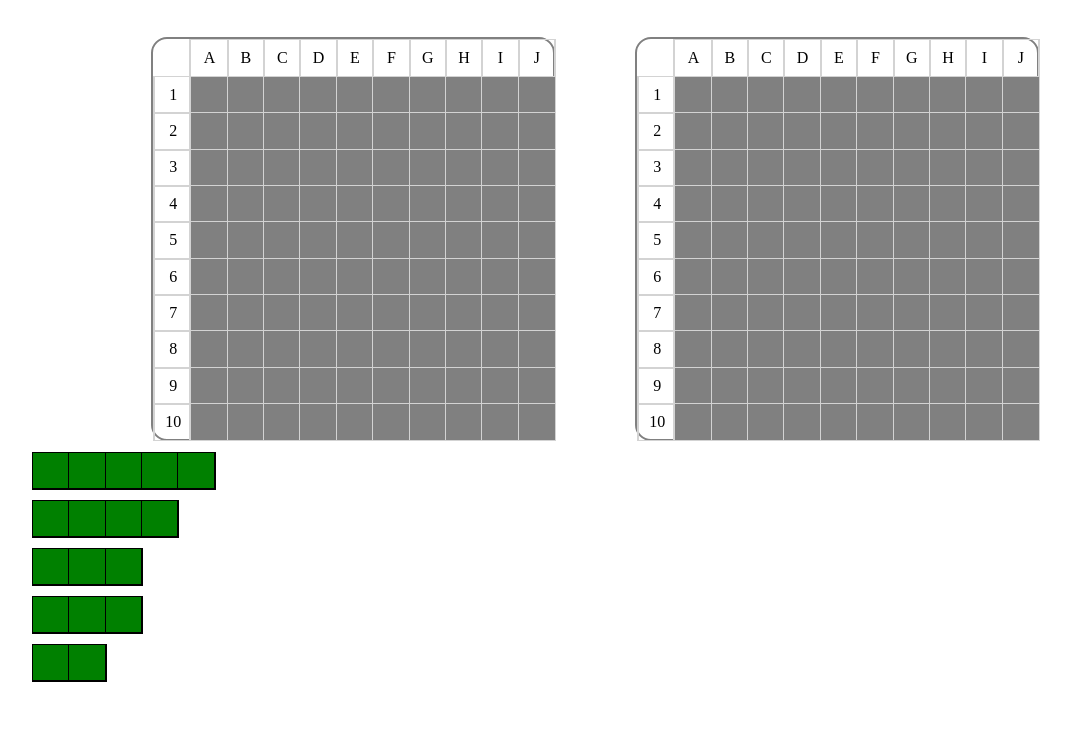
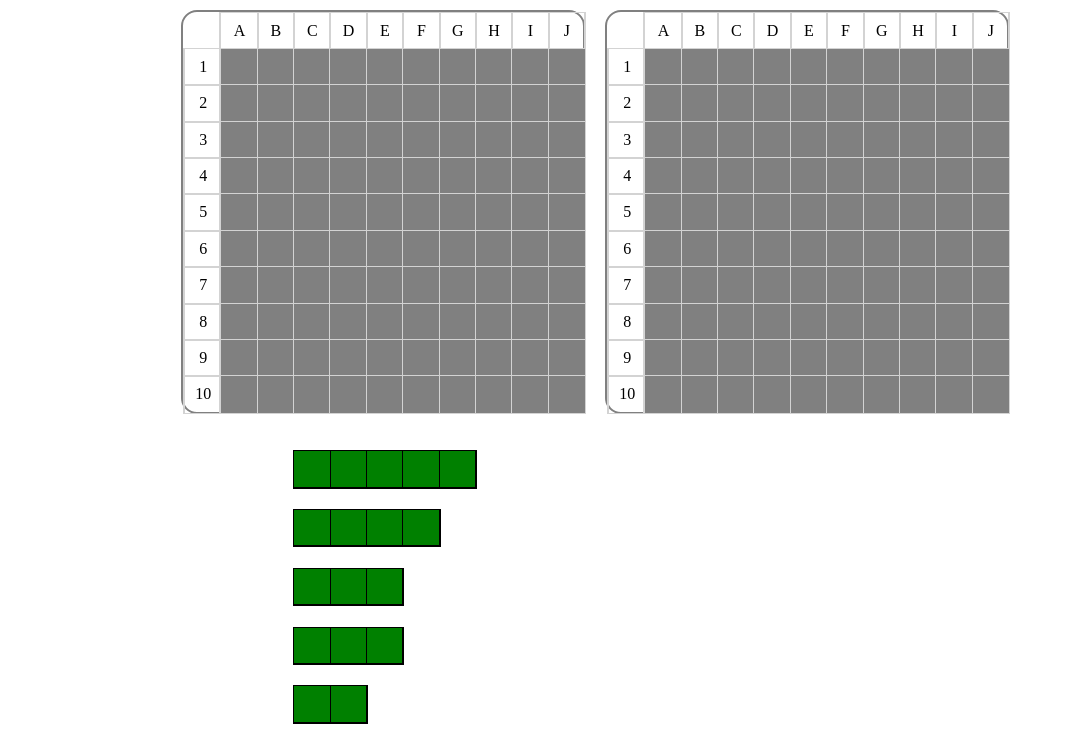
Before and after one commit to Behindtheboard/battleships, a website built with webpack: page src/index.html in a window 1280 px wide. Shown: the part 108-857 px from the top of the page, without its empty margins (45-1116 px from the left). After the commit the page ends 832 px from the top, so only its background shows below. Built offline with nearby package versions, Linux system fonts and the light colour scheme.

Commit message:
Refactor renderShips

```diff
--- a/src/modules/game.js
+++ b/src/modules/game.js
@@ -155,7 +155,6 @@ export function placeShipHandler(elementId, player1, player2) {
 
     boardDivs.forEach((cell) => {
       const rect = cell.getBoundingClientRect();
-      const parentRect = draggableParent.getBoundingClientRect();
       if (
         e.clientX >= rect.left &&
         e.clientX <= rect.right &&
@@ -190,7 +189,6 @@ export function placeShipHandler(elementId, player1, player2) {
     if (!snapped) {
       draggable.style.left = `${originalX}`;
       draggable.style.top = `${originalY}`;
-      renderShipFlip(isVertical, elementId, isDragging, player1);
     }
     const startBattleBtn = document.getElementById("start-battle-btn");
     if (player1.fleet.length === 5) {
@@ -237,3 +235,7 @@ export default function init() {
   // renderStartMenu(startHandler);
   initComputerGame();
 }
+
+// window.addEventListener("mousemove", (event) => {
+//   console.log(`Mouse X: ${event.clientX}, Mouse Y: ${event.clientY}`);
+// });
--- a/src/modules/renderUI.js
+++ b/src/modules/renderUI.js
@@ -47,7 +47,6 @@ function createOverlay() {
 }
 
 // Board Grid Letter and Numbers
-
 export function renderXY() {
   const leftRow = document.querySelector("div#left-row");
   const rightRow = document.querySelector("div#right-row");
@@ -71,7 +70,6 @@ export function renderXY() {
 }
 
 // Board Grid UI
-
 export function renderBoard(player, isNewGame) {
   const leftBoard = document.getElementById("left-board");
   const rightBoard = document.getElementById("right-board");
@@ -120,7 +118,6 @@ export function renderBoard(player, isNewGame) {
 }
 
 // Ship UI
-
 export function renderShips(player, isNewGame) {
   const leftShipsContainer = document.getElementById("left-ships");
   const rightShipsContainer = document.getElementById("right-ships");
@@ -128,15 +125,15 @@ export function renderShips(player, isNewGame) {
 
   playerAlt === "1"
     ? (leftShipsContainer.innerHTML = "")
-    : rightShipsContainer.innerHTML == "";
-
+    : (rightShipsContainer.innerHTML = "");
   // Render ships and # of inner boxes
   function buildShips(side, sideContainer) {
+    const letter = side[0];
     const shipClasses = [Carrier, Battleship, Destroyer, Submarine, Patrol];
     shipClasses.forEach((ship) => {
       const shipName = ship.name[0].toLowerCase() + ship.name.slice(1);
       const newShip = document.createElement("div");
-      newShip.id = `${side}${shipName}`;
+      newShip.id = `${letter}${shipName}`;
       newShip.classList.add("ships");
       for (let i = 0; i < ship.divLength; i++) {
         const newDiv = document.createElement("div");
@@ -146,14 +143,13 @@ export function renderShips(player, isNewGame) {
       sideContainer.appendChild(newShip);
     });
   }
-
   // Allow ship grab and flip
   function activeSelect(isNewGame, side) {
     if (isNewGame) {
       document.querySelectorAll(`#${side}-ships .ships`).forEach((ship) => {
         ship.style.position = "absolute";
       });
-      renderShipFlip(false);
+      shipPosition(side);
       renderStartBattleBtn();
     } else {
       document.querySelectorAll(`#${side}-ships .ships`).forEach((ship) => {
@@ -162,8 +158,7 @@ export function renderShips(player, isNewGame) {
       });
     }
   }
-
-  // Ship inner boxes dynamically match board boxes
+  // Dynamically size ship inner boxes to board boxes
   function shipBoxSize(side) {
     const sourceSize = document.querySelector("#left-row > :first-child");
     const shipBoxes = document.querySelectorAll(`#${side}-ships .shipBox`);
@@ -173,30 +168,44 @@ export function renderShips(player, isNewGame) {
       shipBox.style.height = `${rect.height - 3}px`;
     });
   }
-
+  // Dynamically position grabbable ships dynamically relative to board
+  function shipPosition(side) {
+    const source = document.getElementById(`${side}-box`);
+    const rect = source.getBoundingClientRect();
+    const squareHeight = (rect.bottom - rect.top) / 11;
+    const boardWidth = rect.right - rect.left;
+    const boardCenter = boardWidth / 3.6 + rect.left;
+    const bottom = rect.bottom + squareHeight;
+    let topPos = bottom;
+    document.querySelectorAll(`#${side}-ships .ships`).forEach((ship) => {
+      ship.style.top = `${topPos}px`;
+      ship.style.left = `${boardCenter}px`;
+      topPos += (squareHeight / 1.25) * 2;
+    });
+  }
   // Ship features depending on player
-  switch (playerAlt) {
-    case "robo":
-      buildShips("r", rightShipsContainer);
-      shipBoxSize("right");
-      activeSelect(false, "right");
-      window.addEventListener("resize", shipBoxSize("right"));
-      break;
-    case "1":
-      buildShips("l", leftShipsContainer);
-      shipBoxSize("left");
-      activeSelect(isNewGame, "left");
-      window.addEventListener("resize", shipBoxSize("left"));
-      break;
-    case "2":
-      buildShips("r", rightShipsContainer);
-      shipBoxSize("right");
-      activeSelect(isNewGame, "right");
-      window.addEventListener("resize", shipBoxSize("right"));
-      break;
+  let side;
+  if (playerAlt === "robo") {
+    side = "right";
+    buildShips(side, rightShipsContainer);
+    activeSelect(false, side);
   }
+  if (playerAlt === "1") {
+    side = "left";
+    buildShips(side, leftShipsContainer);
+    activeSelect(isNewGame, side);
+  }
+  if (playerAlt === "2") {
+    side = "right";
+    buildShips(side, rightShipsContainer);
+    activeSelect(isNewGame, side);
+  }
+  shipBoxSize(side);
+  if (isNewGame) window.addEventListener("resize", () => shipPosition(side));
+  window.addEventListener("resize", () => shipBoxSize(side));
 }
 
+// Flip ship vertically or horizontally
 export function renderShipFlip(
   isVertical,
   elementId,
@@ -253,7 +262,6 @@ export function renderShipFlip(
 }
 
 // Start Battle Button UI
-
 export function renderStartBattleBtn() {
   const leftShips = document.getElementById("left-ships");
   const startBattleBtn = document.createElement("button");
@@ -264,7 +272,6 @@ export function renderStartBattleBtn() {
 }
 
 // Winner Menu UI
-
 export function renderWinnerMenu(wonPlayer) {
   createDialog(`${wonPlayer.name} wins! Start new game?`, "Yes!", "No");
 }
--- a/src/styles.css
+++ b/src/styles.css
@@ -193,6 +193,7 @@ h1 {
   display: grid;
   grid-template-columns: repeat(2, 1fr);
   grid-template-rows: 0.15fr 1fr 0.5fr;
+  gap: 20px;
 }
 
 #left-box {
@@ -216,7 +217,6 @@ h1 {
   height: 30vw;
   border: solid 2px grey;
   border-radius: 1rem;
-  margin: 40px;
 }
 
 #left-box div,
```
